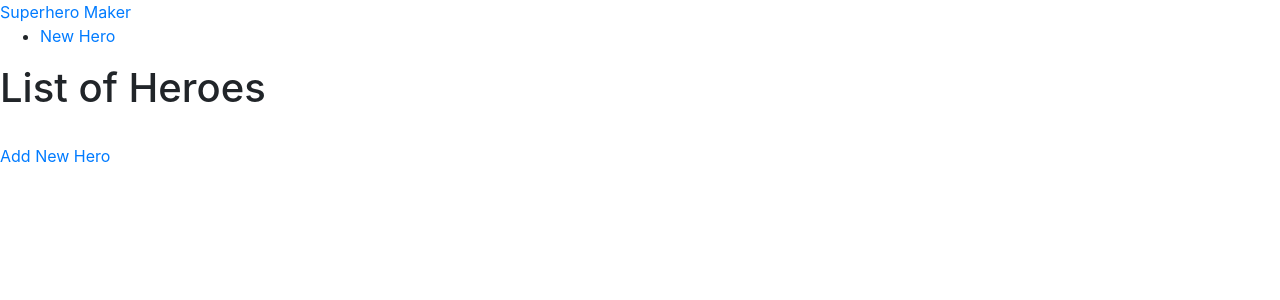
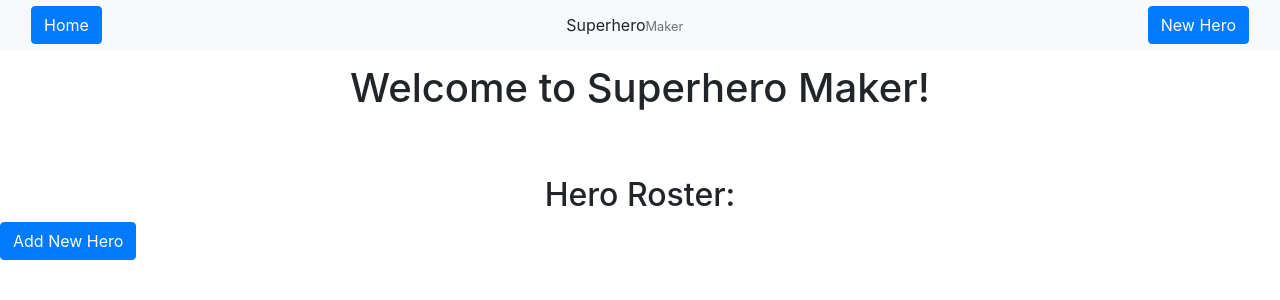
Before and after one commit to Colemassey/Superheros, a Django app: page /superheroes/ in a window 1280 px wide. Shown: the top 300 px of the page. Run offline with Django 4.2, Linux system fonts and the light colour scheme; data that the repository does not hold is empty.

Commit message:
index styling

```diff
--- a/superhero_project/superheroes/templates/superheroes/index.html
+++ b/superhero_project/superheroes/templates/superheroes/index.html
@@ -11,33 +11,51 @@
 </head>
 
 <body>
+
     <header>
-        <nav>
-            <a href="#">Superhero Maker</a>
-            <ul>
-                <li><a href="{% url 'superheroes:create' %}">New Hero</a></li>
-            </ul>
+        <nav class="navbar navbar-expand-lg navbar-light bg-light"
+            style="position: fixed; top: 0; left: 0; z-index: 9999; width: 100%; height: 50px;">
+            <div class="container-fluid">
+                <a href="{% url 'superheroes:index' %}" class="btn btn-primary" role="button">Home</a>
+                <a>Superhero<small class="text-muted">Maker</small></a>
+                <a href="{% url 'superheroes:create' %}" class="btn btn-primary" role="button">New Hero</a>
+            </div>
         </nav>
     </header>
-    <div class="form-group">
-        <h1>List of Heroes</h1>
+
+    <div class="container" style="text-align: center; margin-top: 4em;">
+        <h1>Welcome to Superhero Maker!</h1>
+    </div>
+
+
+
+    <div class="container" style="text-align: center; margin-top: 4em;">
+        <h2>Hero Roster:</h2>
+    </div>
+
+    <div class="container" style="align-items: center;">
+
+        <ul class="list-group list-group-flush">
+            {% for hero in all_heroes %}
+            <li class="list-group-item">
+                <div style="margin: 1em; margin-left: 30em; align-items: center;">
+                    <h2>{{hero.name}}</h2>
+                </div>
+                <div class="btn-group" role="group" style="width: 1070px;">
+                    <a href="{% url 'superheroes:detail' hero.id %}" class="btn btn-primary" role="button">Hero
+                        Details</a>
+                    <a href="{% url 'superheroes:edit' hero.id %}" class="btn btn-primary" role="button">Edit Hero</a>
+                    <a href="{% url 'superheroes:delete' hero.id %}" class="btn btn-primary" role="button">Delete
+                        hero</a>
+                </div>
+            </li>
+            {% endfor %}
+        </ul>
     </div>
     <div>
-        <table class="table">
-            <tbody>
-                {% for hero in all_heroes %}
-                <tr>
-                    <h2>{{hero.name}} - <a href="{% url 'superheroes:detail' hero.id %}">Click for Details</h2>
-                </tr>
-                <tr><a href="{% url 'superheroes:edit' hero.id %}">Edit Hero</a></tr>
-                <tr><a href="{% url 'superheroes:delete' hero.id %}">Delete hero</a></tr>
-                {% endfor %}
-            </tbody>
-        </table>
+        <a href="{% url 'superheroes:create' %}" class="btn btn-primary" role="button">Add New Hero</a>
     </div>
-    <div>
-        <a href="{% url 'superheroes:create' %}">Add New Hero</a>
-    </div>
+
 </body>
 
 </html>
```
Also changed, not shown: superhero_project/superheroes/templates/superheroes/create.html (+11 -8 lines), superhero_project/superheroes/templates/superheroes/details.html (+10 -7 lines), superhero_project/superheroes/templates/superheroes/edit.html (+10 -6 lines).
